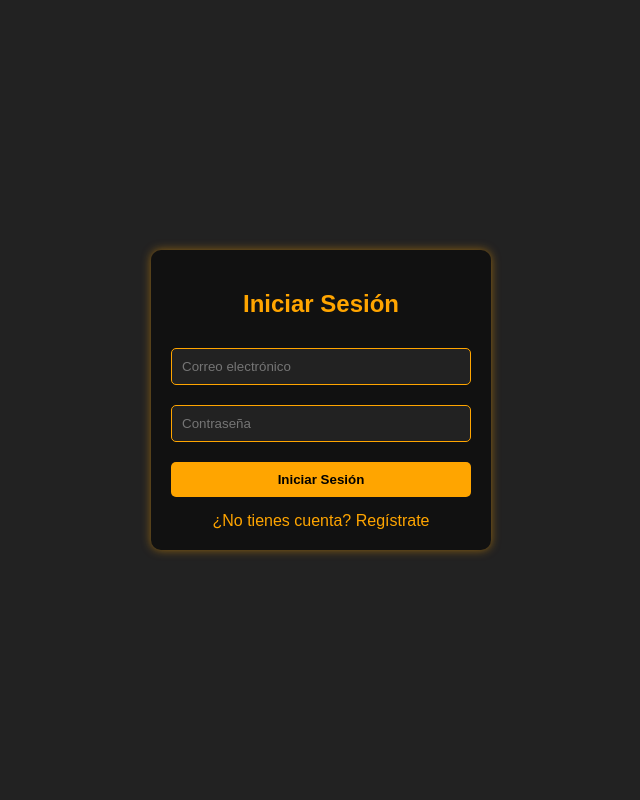
After one commit to torresmatias23/FerreteriaDuoc, a Django app: page /login/ in a window 1280 px wide. The commit adds this page. Shown: the whole page, without its empty margins (319-959 px from the left). Run offline with Django 5.2, Linux system fonts and the light colour scheme.

Commit message:
Se conecto el protyecto a firebase y se hizo el registrarse y login, ademas se configuro para que reconzca el usuario registrado

```diff
--- /dev/null
+++ b/core/static/css/login.css
@@ -0,0 +1,60 @@
+body {
+    font-family: Arial, sans-serif;
+    background-color: #222;
+    display: flex;
+    justify-content: center;
+    align-items: center;
+    height: 100vh;
+    margin: 0;
+}
+
+.login-container {
+    width: 300px; /* Ajustar el tamaño del contenedor */
+    padding: 20px;
+    background-color: #111;
+    border-radius: 10px;
+    box-shadow: 0 0 10px rgba(255, 165, 0, 0.5);
+    text-align: center;
+}
+
+h2 {
+    color: orange;
+}
+
+input {
+    width: 100%;
+    padding: 10px;
+    margin: 10px 0;
+    border: 1px solid orange;
+    border-radius: 5px;
+    background-color: #222;
+    color: white;
+    box-sizing: border-box;
+}
+
+button {
+    width: 100%;
+    padding: 10px;
+    background-color: orange;
+    border: none;
+    color: black;
+    font-weight: bold;
+    border-radius: 5px;
+    cursor: pointer;
+    margin-top: 10px;
+}
+
+button:hover {
+    background-color: darkorange;
+}
+
+.register-link {
+    display: block;
+    margin-top: 15px;
+    color: orange;
+    text-decoration: none;
+}
+
+.register-link:hover {
+    text-decoration: underline;
+}
--- /dev/null
+++ b/core/templates/login.html
@@ -0,0 +1,22 @@
+{% load static %}
+<!DOCTYPE html>
+<html lang="en">
+<head>
+    <meta charset="UTF-8">
+    <meta name="viewport" content="width=device-width, initial-scale=1.0">
+    <link rel="stylesheet" type="text/css" href="{% static 'css/login.css' %}">
+    <title>Login</title>
+</head>
+<body>
+    <div class="login-container">
+        <h2>Iniciar Sesión</h2>
+        <form method="post">
+            {% csrf_token %}
+            <input type="email" name="email" placeholder="Correo electrónico" required>
+            <input type="password" name="password" placeholder="Contraseña" required>
+            <button type="submit">Iniciar Sesión</button>
+        </form>
+        <a href="{% url 'registro' %}" class="register-link">¿No tienes cuenta? Regístrate</a>
+    </div>
+</body>
+</html>
--- a/core/views.py
+++ b/core/views.py
@@ -1,8 +1,74 @@
-from django.shortcuts import render
-
+from django.shortcuts import render,redirect
+from django.http import JsonResponse
+from firebase_admin import auth
+from django.contrib.auth import login as django_login
+from django.contrib.auth.models import User
+from django.contrib.auth import get_user_model
+from django.contrib.auth import logout
+from django.contrib import messages
+from django.contrib.auth import login
 # Create your views here.
 def home(request):
     return render(request, 'index.html')
 
 def productos(request):
     return render(request, 'productos.html')
+
+def registrar_usuario(request):
+    if request.method == "POST":
+        email = request.POST["email"]
+        password = request.POST["password"]
+        try:
+            # Crear usuario en Firebase
+            user = auth.create_user(email=email, password=password)
+
+            # Crear un objeto de usuario en Django
+            # Usamos el mismo email y contraseña para crear el usuario en Django
+            django_user = User.objects.create_user(username=email, email=email, password=password)
+
+            # Iniciar sesión automáticamente al registrarse
+            login(request, django_user)
+
+            # Mostrar mensaje de éxito
+            messages.success(request, "¡Registro exitoso! Ya estás logueado.")
+
+            # Redirigir a la página principal (index)
+            return redirect('/')
+        except Exception as e:
+            return JsonResponse({"error": str(e)})
+
+    return render(request, "registro.html")
+
+
+def login_usuario(request):
+    if request.method == "POST":
+        email = request.POST["email"]
+        password = request.POST["password"]
+        try:
+            # Autenticación con Firebase
+            firebase_user = auth.get_user_by_email(email)
+
+            # Intentamos encontrar el usuario en Django (puede que no esté registrado)
+            user, created = User.objects.get_or_create(username=firebase_user.uid, email=email)
+
+            # Aquí puedes implementar la verificación de la contraseña, si es necesario.
+            # Para este ejemplo asumimos que el usuario ya está registrado en Django.
+
+            # Si el usuario no tiene contraseña en Django (porque Firebase no la sincroniza),
+            # puedes establecer una contraseña aleatoria o pedirle que la cambie.
+
+            # Iniciar la sesión del usuario en Django
+            django_login(request, user)
+
+            # Redirigir al home (página principal)
+            return redirect('/')
+        except auth.AuthError as e:
+            # Si hay algún error con Firebase (como usuario no encontrado o contraseña incorrecta)
+            return JsonResponse({"error": "Usuario no encontrado o contraseña incorrecta"})
+
+    return render(request, "login.html")
+
+
+def logout_usuario(request):
+    logout(request)
+    return redirect("login")
--- a/mi_ferreteria/urls.py
+++ b/mi_ferreteria/urls.py
@@ -17,8 +17,12 @@ Including another URLconf
 from django.contrib import admin
 from django.urls import path
 from core import views
+from core.views import registrar_usuario, login_usuario
 urlpatterns = [
     path('admin/', admin.site.urls),
     path('',views.home, name='home'),
     path('productos/', views.productos, name='productos'),
+    path('Registro/',registrar_usuario,name="registro"),
+    path('login/',login_usuario,name="login"),
+     path('logout/', views.logout_usuario, name='logout'),
 ]
```
Also changed, not shown: core/static/css/registrarse.css (added, +49 -0 lines), core/templates/index.html (+22 -15 lines), core/templates/registro.html (added, +31 -0 lines), mi_ferreteria/settings.py (+11 -1 lines), db.sqlite3, 2 other files.
